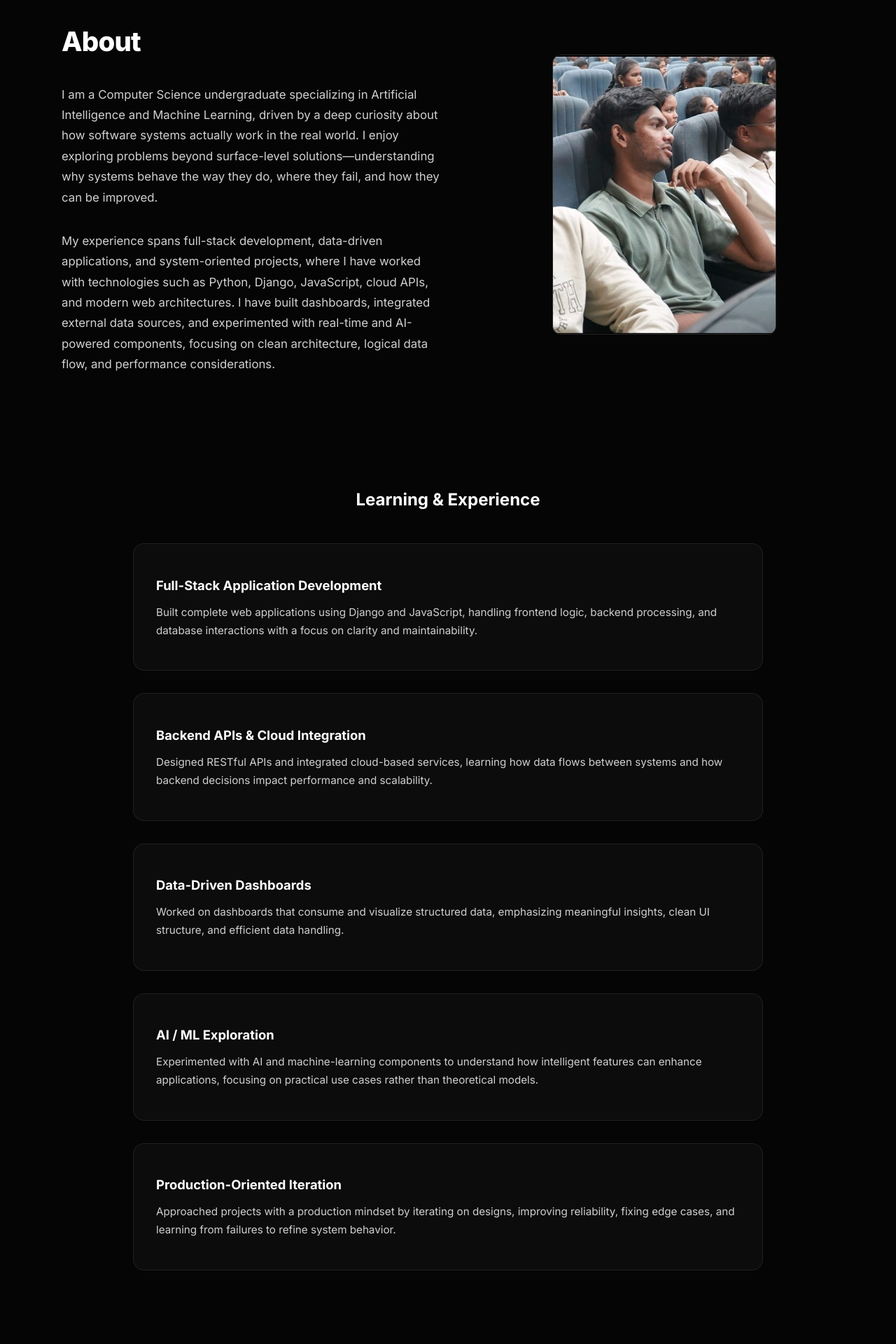
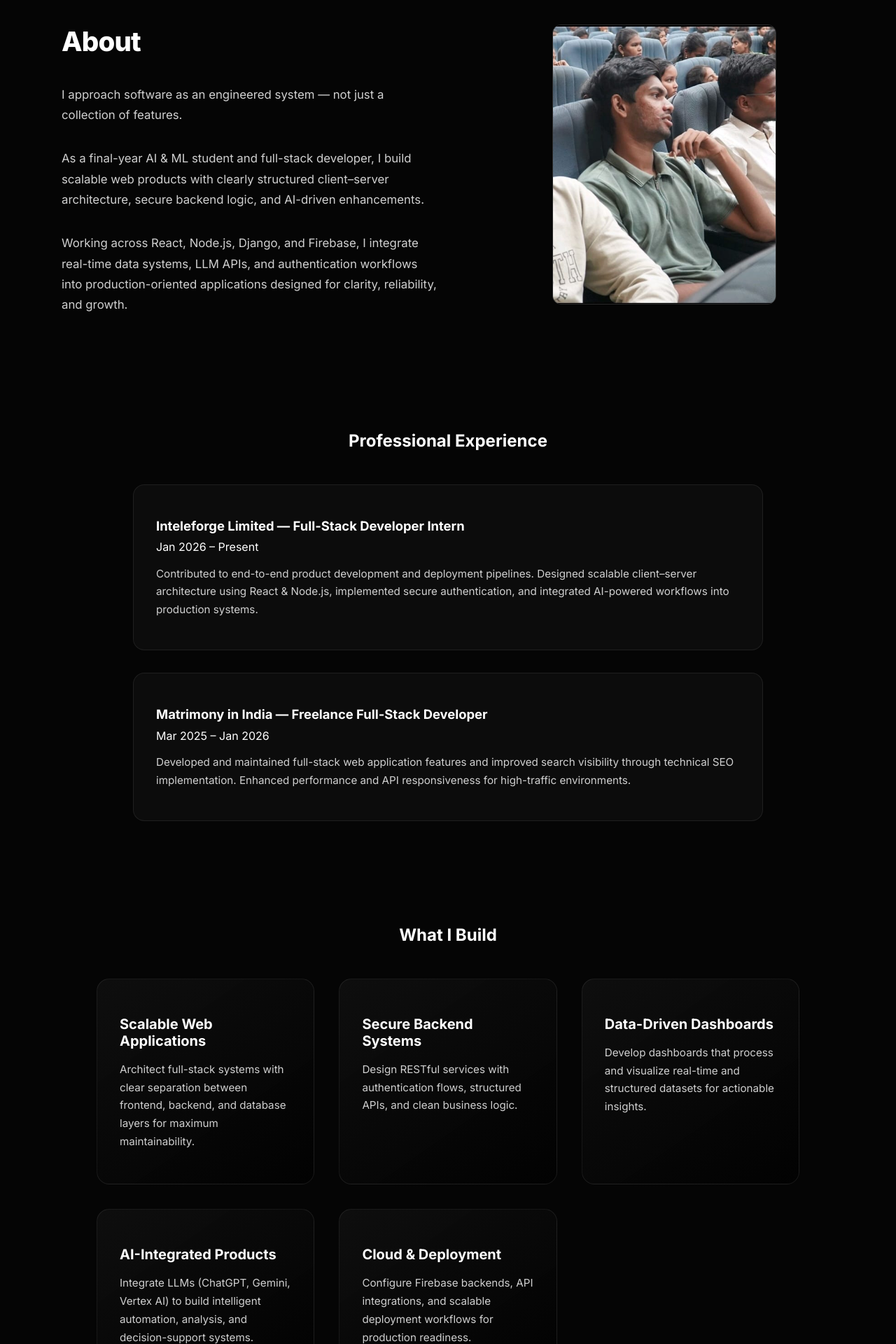
Before and after one commit to dumpalajeevankumar1/Portfolio, a React (Vite) app: page / in a window 1280 px wide. Shown: the part 860-2780 px from the top of the page at 70% size. Built offline with nearby package versions, Linux system fonts and the light colour scheme.

Commit message:
Implement email copy feature and refine sections
Added email copy functionality and updated various sections for clarity and consistency.

```diff
--- a/src/App.jsx
+++ b/src/App.jsx
@@ -19,7 +19,13 @@ export default function App() {
       profileRef.current?.scrollIntoView({ behavior: "smooth" });
     }, 600);
   };
+const [copied, setCopied] = useState(false);
 
+const copyEmail = () => {
+  navigator.clipboard.writeText("jeevankumar082005@gmail.com");
+  setCopied(true);
+  setTimeout(() => setCopied(false), 2000);
+};
   return (
     <main>
       {/* MATRIX BACKGROUND */}
@@ -35,15 +41,14 @@ export default function App() {
 
           {showSubtitle && (
             <GeneratedName
-              text="TECH ENTHUSIAST"
-              speed={60}
+              text="AI-FOCUSED FULL-STACK PRODUCT DEVELOPER"
+              speed={50}
               isSubtitle
               onDone={handleIntroComplete}
             />
           )}
         </div>
       </section>
-
 
       {/* ================= NAVBAR ================= */}
       <nav className="navbar">
@@ -66,7 +71,7 @@ export default function App() {
               Experience
             </li>
             <li onClick={() => skillsRef.current?.scrollIntoView({ behavior: "smooth" })}>
-        Skills
+              Stack
             </li>
             <li onClick={() => projectsRef.current?.scrollIntoView({ behavior: "smooth" })}>
               Projects
@@ -81,298 +86,209 @@ export default function App() {
         </div>
       </nav>
 
-
-
       {/* ================= ABOUT ================= */}
       <section ref={profileRef} className="content-section about-section">
         <div className="about-left">
           <h2>About</h2>
 
-        <p>
-          I am a Computer Science undergraduate specializing in Artificial
-          Intelligence and Machine Learning, driven by a deep curiosity about how
-          software systems actually work in the real world. I enjoy exploring
-          problems beyond surface-level solutions—understanding why systems behave
-          the way they do, where they fail, and how they can be improved.
+          <p className="about-lead">
+            I approach software as an engineered system — not just a collection of features.
           </p>
 
           <p>
-          My experience spans full-stack development, data-driven applications, and
-          system-oriented projects, where I have worked with technologies such as
-          Python, Django, JavaScript, cloud APIs, and modern web architectures. I
-          have built dashboards, integrated external data sources, and experimented
-          with real-time and AI-powered components, focusing on clean architecture,
-          logical data flow, and performance considerations.
+            As a final-year AI & ML student and full-stack developer, I build scalable web products
+            with clearly structured client–server architecture, secure backend logic, and AI-driven enhancements.
+          </p>
+
+          <p>
+            Working across React, Node.js, Django, and Firebase, I integrate real-time data systems,
+            LLM APIs, and authentication workflows into production-oriented applications
+            designed for clarity, reliability, and growth.
           </p>
         </div>
 
         <div className="about-right">
           <img
             src="/profile.jpg"
-          alt="Profile"
+            alt="Dumpala Jeevan Kumar"
             className="profile-image"
           />
         </div>
       </section>
 
-
-
-      {/* ================= LEARNING & EXPERIENCE ================= */}
+      {/* ================= PROFESSIONAL EXPERIENCE ================= */}
       <section ref={experienceRef} className="content-section experience-section">
-        <h2>Learning & Experience</h2>
+        <h2>Professional Experience</h2>
 
         <div className="experience-list">
           <div className="experience-item">
-            <h3>Full-Stack Application Development</h3>
+            <div className="exp-header">
+              <h3>Inteleforge Limited — Full-Stack Developer Intern</h3>
+              <span className="exp-date">Jan 2026 – Present</span>
+            </div>
             <p>
-              Built complete web applications using Django and JavaScript, handling
-              frontend logic, backend processing, and database interactions with a
-              focus on clarity and maintainability.
+              Contributed to end-to-end product development and deployment pipelines.
+              Designed scalable client–server architecture using React & Node.js,
+              implemented secure authentication, and integrated AI-powered workflows into production systems.
             </p>
           </div>
 
           <div className="experience-item">
-            <h3>Backend APIs & Cloud Integration</h3>
+            <div className="exp-header">
+              <h3>Matrimony in India — Freelance Full-Stack Developer</h3>
+              <span className="exp-date">Mar 2025 – Jan 2026</span>
+            </div>
             <p>
-              Designed RESTful APIs and integrated cloud-based services, learning how
-              data flows between systems and how backend decisions impact performance
-              and scalability.
-            </p>
-          </div>
-
-          <div className="experience-item">
-            <h3>Data-Driven Dashboards</h3>
-            <p>
-              Worked on dashboards that consume and visualize structured data,
-              emphasizing meaningful insights, clean UI structure, and efficient data
-              handling.
-            </p>
-          </div>
-
-          <div className="experience-item">
-            <h3>AI / ML Exploration</h3>
-            <p>
-              Experimented with AI and machine-learning components to understand how
-              intelligent features can enhance applications, focusing on practical
-              use cases rather than theoretical models.
-            </p>
-          </div>
-
-          <div className="experience-item">
-            <h3>Production-Oriented Iteration</h3>
-            <p>
-              Approached projects with a production mindset by iterating on designs,
-              improving reliability, fixing edge cases, and learning from failures to
-              refine system behavior.
+              Developed and maintained full-stack web application features and improved
+              search visibility through technical SEO implementation. Enhanced
+              performance and API responsiveness for high-traffic environments.
             </p>
           </div>
         </div>
       </section>
 
-
-      {/* ================= SERVICES ================= */}
-      {/* ================= SERVICES ================= */}
+      {/* ================= WHAT I BUILD (SERVICES) ================= */}
       <section ref={servicesRef} className="content-section services-section">
-        <h2>What I Do</h2>
+        <h2>What I Build</h2>
 
         <div className="services-grid">
           <div className="service-card">
-            <h3>Full-Stack Web Development</h3>
+            <h3>Scalable Web Applications</h3>
             <p>
-              Design and build end-to-end web applications with a clear separation
-              between frontend, backend, and data layers, focusing on maintainable
-              and scalable architecture.
+              Architect full-stack systems with clear separation between frontend,
+              backend, and database layers for maximum maintainability.
             </p>
           </div>
 
           <div className="service-card">
-            <h3>Backend APIs & System Design</h3>
+            <h3>Secure Backend Systems</h3>
             <p>
-              Develop RESTful APIs, define data contracts, and structure backend
-              systems that support clean data flow, extensibility, and reliability.
+              Design RESTful services with authentication flows, structured APIs,
+              and clean business logic.
             </p>
           </div>
 
           <div className="service-card">
-            <h3>Data Dashboards & Integrations</h3>
+            <h3>Data-Driven Dashboards</h3>
             <p>
-              Build data-driven dashboards and integrate external APIs to visualize,
-              process, and monitor real-time or historical information.
+              Develop dashboards that process and visualize real-time and structured
+              datasets for actionable insights.
             </p>
           </div>
 
           <div className="service-card">
-            <h3>AI-Assisted Features</h3>
+            <h3>AI-Integrated Products</h3>
             <p>
-              Experiment with machine-learning-powered components such as basic
-              predictions, intelligent data processing, and decision-support
-              features.
+              Integrate LLMs (ChatGPT, Gemini, Vertex AI) to build intelligent
+              automation, analysis, and decision-support systems.
             </p>
           </div>
 
           <div className="service-card">
-            <h3>Cloud & Deployment Basics</h3>
+            <h3>Cloud & Deployment</h3>
             <p>
-              Configure cloud-based backends, authentication flows, and deployment
-              pipelines with an understanding of performance, security, and
-              scalability constraints.
+              Configure Firebase backends, API integrations, and scalable
+              deployment workflows for production readiness.
             </p>
           </div>
         </div>
       </section>
 
-      {/* ================= SKILLS ================= */}
-      {/* ================= SKILLS ================= */}
+      {/* ================= TECHNICAL STACK ================= */}
       <section ref={skillsRef} className="content-section skills-section">
-        <h2>Skills</h2>
+        <h2>Technical Stack</h2>
 
         <div className="skills-grid">
-          {/* Web */}
           <div className="skills-card">
             <h3>Web Development</h3>
             <div className="skills-items">
-              <span>HTML</span>
-              <span>CSS</span>
-              <span>JavaScript</span>
-              <span>React (Basic)</span>
+              <span>HTML</span><span>CSS</span><span>JavaScript</span>
+              <span>React.js</span><span>TypeScript</span>
             </div>
           </div>
 
-          {/* Backend */}
           <div className="skills-card">
-            <h3>Backend & Databases</h3>
+            <h3>Backend & APIs</h3>
             <div className="skills-items">
-              <span>Firebase</span>
-              <span>API Integration</span>
-              <span>NoSQL Basics</span>
+              <span>Django</span><span>Node.js</span><span>Express.js</span>
+              <span>Firebase</span><span>REST API Design</span>
             </div>
           </div>
 
-          {/* Programming */}
           <div className="skills-card">
-            <h3>Programming</h3>
+            <h3>AI & Generative AI</h3>
             <div className="skills-items">
-              <span>Python</span>
-              <span>Scripting</span>
-              <span>Data Handling</span>
+              <span>OpenAI (ChatGPT)</span><span>Google Gemini API</span>
+              <span>Vertex AI</span><span>Prompt Engineering</span>
             </div>
           </div>
 
-          {/* Architecture */}
           <div className="skills-card">
-            <h3>Architecture & DevOps</h3>
+            <h3>Architecture & Tools</h3>
             <div className="skills-items">
-              <span>Client–Server</span>
-              <span>REST APIs</span>
-              <span>Git</span>
-              <span>GitHub</span>
+              <span>Client–Server</span><span>Git</span><span>GitHub</span>
+              <span>Cursor AI</span><span>GitHub Copilot</span><span>Supabase</span>
             </div>
           </div>
 
-          {/* Security */}
           <div className="skills-card">
-            <h3>Security & Tools</h3>
+            <h3>Security</h3>
             <div className="skills-items">
-              <span>OWASP Basics</span>
-              <span>Auth Flows</span>
-              <span>Debugging</span>
+              <span>OWASP Principles</span><span>Auth Flows</span><span>API Security</span>
             </div>
           </div>
         </div>
       </section>
 
-
-      {/* ================= ENGINEERING FOCUS ================= */}
       {/* ================= ENGINEERING FOCUS ================= */}
       <section ref={focusRef} className="content-section focus-section">
-        <h2>Engineering Focus</h2>
+        <h2>Engineering Principles</h2>
 
         <div className="focus-grid">
           <div className="focus-card">
-            <h3>Clean & Intentional Architecture</h3>
-            <p>
-              I prioritize clear separation of concerns and readable system
-              structure, ensuring that codebases remain understandable, maintainable,
-              and extensible as they grow.
-            </p>
+            <h3>Clean Architecture</h3>
+            <p>Prioritizing intentional system structure and readable, maintainable codebases.</p>
           </div>
-
           <div className="focus-card">
-            <h3>Logical Data Flow</h3>
-            <p>
-              I design systems with predictable data movement, focusing on how
-              information enters, transforms, and exits the system to reduce bugs and
-              improve clarity.
-            </p>
+            <h3>Predictable Data Flow</h3>
+            <p>Designing systems with logical data movement to reduce complexity and bugs.</p>
           </div>
-
           <div className="focus-card">
-            <h3>Scalability & Performance Awareness</h3>
-            <p>
-              While building features, I consider performance implications and
-              scalability constraints early, aiming to avoid architectural bottlenecks
-              and unnecessary complexity.
-            </p>
+            <h3>Scalability-Aware Design</h3>
+            <p>Considering performance constraints early to avoid architectural bottlenecks.</p>
           </div>
-
           <div className="focus-card">
-            <h3>Security-Conscious Design</h3>
-            <p>
-              I follow security-aware development practices such as basic OWASP
-              principles, authentication flows, and safe handling of user input to
-              minimize common vulnerabilities.
-            </p>
+            <h3>Security-Conscious</h3>
+            <p>Implementing safe user input handling and secure authentication flows by default.</p>
           </div>
-
           <div className="focus-card">
-            <h3>Real-World Reliability</h3>
-            <p>
-              I focus on building systems that behave predictably under real-world
-              conditions by handling edge cases, failures, and iterative improvements
-              rather than assuming ideal scenarios.
-            </p>
+            <h3>Production-Oriented</h3>
+            <p>Iterating on real-world reliability rather than assuming ideal scenarios.</p>
           </div>
         </div>
       </section>
 
-
-      {/* ================= PROJECTS ================= */}
       {/* ================= PROJECTS ================= */}
       <section ref={projectsRef} className="content-section projects-section">
         <h2>Projects</h2>
-
-        <p className="projects-intro">
-          A selection of system-oriented projects focused on real-world problems,
-          combining backend architecture, data integration, and intelligent features.
-        </p>
-
         <div className="projects-list">
           {/* Project 1 */}
           <div className="project-card">
             <div className="project-header">
               <h3>Accd Bazaar</h3>
-              <span className="project-tag">Full-Stack Platform</span>
+              <span className="project-tag">Full-Stack Product</span>
             </div>
-
             <p className="project-desc">
-              A circular marketplace for buying and selling pre-owned goods, designed
-              with a dynamic UI and a REST-based backend to support scalable product
-              listings and user interactions.
+              A scalable circular marketplace platform supporting dynamic listings
+              and structured user interactions.
             </p>
-
             <ul className="project-points">
-              <li>Designed Django models and REST APIs for core business logic</li>
-              <li>Implemented dynamic frontend using HTML, CSS, Bootstrap, and JavaScript</li>
-              <li>Used SQLite for structured data storage during development</li>
+              <li>Designed backend models and REST APIs for business logic</li>
+              <li>Implemented responsive frontend using React and modern UI practices</li>
+              <li>Structured client-server data flow for scalability</li>
             </ul>
-
-            <a
-              href="https://github.com/dumpalajeevankumar1/Web-application"
-              target="_blank"
-              rel="noopener noreferrer"
-              className="project-link"
-            >
-              View on GitHub →
+            <a href="https://github.com/dumpalajeevankumar1/Web-application" target="_blank" rel="noopener noreferrer" className="project-link">
+              GitHub →
             </a>
           </div>
 
@@ -380,28 +296,19 @@ export default function App() {
           <div className="project-card">
             <div className="project-header">
               <h3>City Intelligence Dashboard</h3>
-              <span className="project-tag">Real-Time Analytics</span>
+              <span className="project-tag">Google Hackathon Finalist</span>
             </div>
-
             <p className="project-desc">
-              A real-time civic analytics dashboard for traffic monitoring and incident
-              reporting, developed as part of a hackathon and selected as a Google
-              Hackathon Finalist.
+              A real-time civic intelligence system for monitoring traffic and incidents
+              via geospatial insights.
             </p>
-
             <ul className="project-points">
-              <li>Integrated live data using Firebase for real-time updates</li>
-              <li>Visualized location-based insights using Google Maps API</li>
-              <li>Focused on real-world usability and fast data refresh cycles</li>
+              <li>Integrated Firebase for real-time updates</li>
+              <li>Implemented Google Maps API for geospatial insights</li>
+              <li>Designed rapid data-refresh architecture</li>
             </ul>
-
-            <a
-              href="https://github.com/dumpalajeevankumar1/scamps"
-              target="_blank"
-              rel="noopener noreferrer"
-              className="project-link"
-            >
-              View on GitHub →
+            <a href="https://github.com/dumpalajeevankumar1/scamps" target="_blank" rel="noopener noreferrer" className="project-link">
+              GitHub →
             </a>
           </div>
 
@@ -409,94 +316,67 @@ export default function App() {
           <div className="project-card">
             <div className="project-header">
               <h3>AgroMind</h3>
-              <span className="project-tag">IoT & AI System</span>
+              <span className="project-tag">IoT + AI System</span>
             </div>
-
             <p className="project-desc">
-              An IoT-based smart farming system that collects environmental data from
-              sensors and applies AI-based analysis to generate actionable farming
-              insights.
+              An AI-enhanced smart farming system collecting sensor data and generating
+              automated agricultural recommendations.
             </p>
-
             <ul className="project-points">
-              <li>Collected real-time sensor data using ESP8266 and environmental sensors</li>
-              <li>Processed and analyzed data using cloud-based Gemini AI API</li>
-              <li>Delivered intelligent recommendations based on environmental patterns</li>
+              <li>Collected IoT sensor data using ESP8266</li>
+              <li>Processed data with Gemini AI API</li>
+              <li>Generated automated agricultural recommendations</li>
             </ul>
-
-            <a
-              href="https://github.com/dumpalajeevankumar1/agromind"
-              target="_blank"
-              rel="noopener noreferrer"
-              className="project-link"
-            >
-              View on GitHub →
+            <a href="https://github.com/dumpalajeevankumar1/agromind" target="_blank" rel="noopener noreferrer" className="project-link">
+              GitHub →
             </a>
           </div>
         </div>
       </section>
 
-
-      {/* ================= RESUME ================= */}
       {/* ================= RESUME ================= */}
       <section ref={resumeRef} className="content-section resume-section">
         <div className="resume-box">
           <h2>Resume</h2>
-
           <p className="resume-text">
             A concise overview of my academic background, technical skills, and
-            hands-on engineering experience, highlighting system-oriented projects,
-            problem-solving approach, and learning progression.
+            hands-on engineering experience in full-stack and AI systems.
           </p>
-
-          <a
-            href="/resume.pdf"
-            target="_blank"
-            rel="noopener noreferrer"
-            className="resume-button"
-          >
+          <a href="/resume.pdf" target="_blank" rel="noopener noreferrer" className="resume-button">
             Download Resume
           </a>
         </div>
       </section>
 
-
-      {/* ================= CONTACT / HIRE ME ================= */}
+      {/* ================= CONTACT ================= */}
         <section ref={contactRef} className="content-section contact-section">
         <h2>Let’s Connect</h2>
-
-        <p className="contact-intro">
-          I am open to software development and full-stack internship opportunities
-          where I can contribute to real-world systems, learn from experienced
-          engineers, and grow through meaningful challenges.
-        </p>
-
         <div className="contact-grid">
           <div className="contact-card">
             <h3>Contact</h3>
+
+            {/* Standard Mailto Link */}
             <p>
               <strong>Email:</strong>{" "}
-              <a href="mailto:jeevankumar082005@gmail.com">
+              <a
+                href="mailto:jeevankumar082005@gmail.com"
+                className="email-link"
+                title="Open in mail app"
+              >
                 jeevankumar082005@gmail.com
               </a>
             </p>
+
             <p>
               <strong>GitHub:</strong>{" "}
-              <a
-                href="https://github.com/dumpalajeevankumar1"
-                target="_blank"
-                rel="noopener noreferrer"
-              >
+              <a href="https://github.com/dumpalajeevankumar1" target="_blank" rel="noopener noreferrer">
                 github.com/dumpalajeevankumar1
               </a>
             </p>
+
             <p>
               <strong>LinkedIn:</strong>{" "}
-              <a
-                href="https://www.linkedin.com/in/jeevankumar-465a85324/"
-                target="_blank"
-                rel="noopener noreferrer"
-              >
+              <a href="https://www.linkedin.com/in/jeevankumar-465a85324/" target="_blank" rel="noopener noreferrer">
                 linkedin.com/in/jeevankumar
               </a>
             </p>
@@ -506,17 +386,12 @@ export default function App() {
             <h3>Hire Me</h3>
             <p>
               I am seeking opportunities as a <strong>Software Developer</strong> or
-              <strong> Full-Stack Intern</strong>, with interests in backend systems,
-              data-driven applications, and intelligent features.
-            </p>
-            <p>
-              I value clean architecture, reliability, and learning through real
-              production challenges.
+              <strong> Full-Stack Intern</strong>, focusing on backend systems and
+              AI product development.
             </p>
           </div>
         </div>
       </section>
-
     </main>
   );
 }
```
Lines whose indentation alone changed are shown as unchanged.
